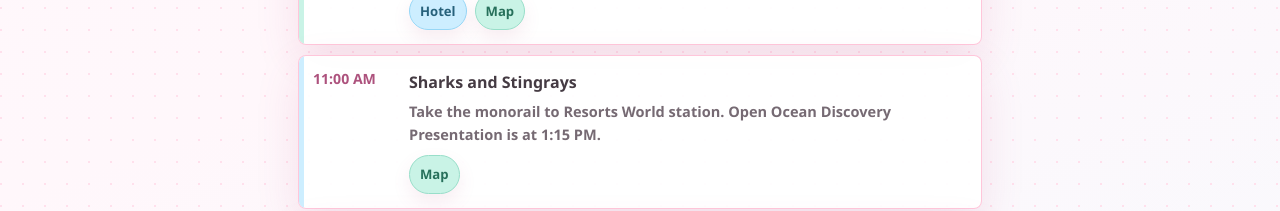
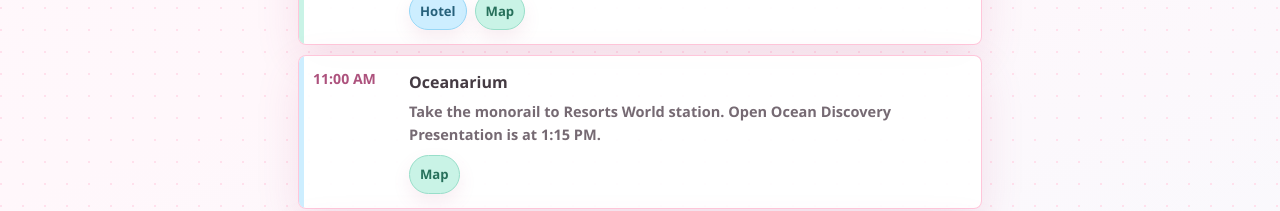
Before and after one commit to NightLucy/birthday-itinerary, a plain HTML site: page index.html in a window 1280 px wide. Shown: the part 807-1018 px from the top of the page. Drawn offline with Linux system fonts and the light colour scheme.

Commit message:
Rename event title from 'Sharks and Stingrays' to 'Oceanarium'

```diff
--- a/index.html
+++ b/index.html
@@ -738,7 +738,7 @@
           },
           {
             time: "11:00 AM",
-            title: "Sharks and Stingrays",
+            title: "Oceanarium",
             note: "Take the monorail to Resorts World station. Open Ocean Discovery Presentation is at 1:15 PM.",
             actions: [
               { label: "Map", url: "https://maps.app.goo.gl/ZQYktoy5h7zBNmHg7", tone: "mint" }
```
